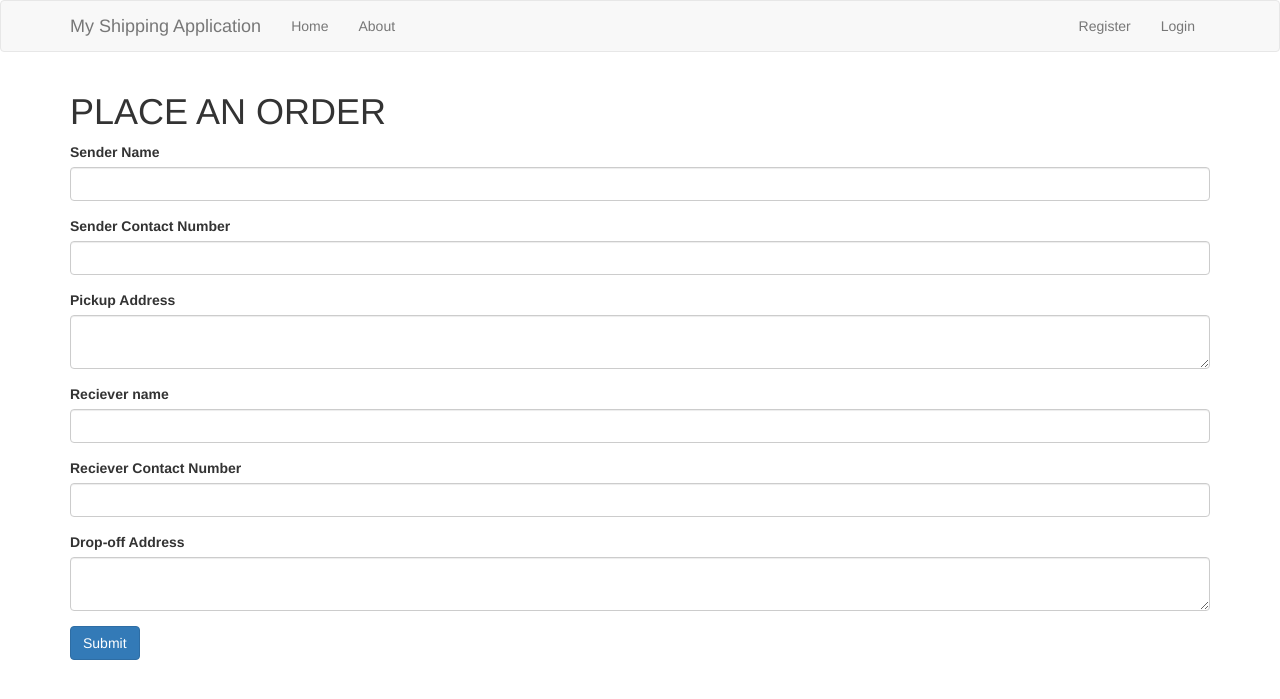
After one commit to mohdmulla/shipping-application-, a Flask app: page /new_order in a window 1280 px wide. The commit adds this page. Shown: the top 699 px of the page. Run offline with Flask 2, Linux system fonts and the light colour scheme; tables that the repository leaves empty or names only in its code hold one stand-in row (values such as "Sample post"); some libraries are stand-ins or nearby versions.

Commit message:
new updates

```diff
--- a/app.py
+++ b/app.py
@@ -28,6 +28,7 @@ def hello_world():
 def about():
     return render_template('about.html')
 
+#register form class
 class Registerform(Form):
     name = StringField('Name', [validators.length(min=1,max=50)])
     username = StringField('Username', [validators.length(min=4,max=25)])
@@ -117,6 +118,7 @@ def is_logged_in(f):
 
 #logout
 @app.route('/logout')
+@is_logged_in
 def logout():
     session.clear()
     flash('You are now logged out','success')
@@ -126,17 +128,90 @@ def logout():
 @app.route('/Dashboard')
 @is_logged_in
 def dashboard():
-    return render_template('Dashboard.html')
+    #create cursor
+    cur = mysql.connection.cursor()
+
+    # show pending orders
+    result = cur.execute("Select * from orders where status = 'pending'")
+    orders = cur.fetchall()
+    if result>0:
+        return render_template('Dashboard.html', orders=orders)
+    else:
+        msg = " NO ORDERS PLACED"
+        return render_template('Dashboard.html', msg=msg)
+
+    # close connection
+    cur.close()
+
+
+# order form class
+class Orderform(Form):
+    pick_cname = StringField('Sender Name', [validators.length(min=1, max=30)])
+    pick_tel = StringField('Sender Contact Number ', [validators.length(min=7, max=15)])
+    pick_address = TextAreaField('Pickup Address', [validators.length(min=7, max=50)])
+    drop_cname = StringField('Reciever name ', [validators.length(min=1, max=30)])
+    drop_tel = StringField('Reciever Contact Number ', [validators.length(min=7, max=15)])
+    drop_address = TextAreaField('Drop-off Address', [validators.length(min=7, max=50)])
+
+@app.route('/new_order', methods=['GET','POST'])
+def neworder():
+    form = Orderform(request.form)
+    if request.method == 'POST' and form.validate():
+        pick_cname = form.pick_cname.data
+        pick_tel = form.pick_tel.data
+        pick_address = form.pick_address.data
+        drop_cname = form.drop_cname.data
+        drop_tel = form.drop_tel.data
+        drop_address = form.drop_address.data
+
+        #create cursor
+        cur = mysql.connection.cursor()
+
+        #execute cursor
+        cur.execute("insert into orders(pick_cname,pick_tel,pick_address,drop_cname,drop_tel,drop_address) VALUES(%s,%s,%s,%s,%s,%s)",(pick_cname,pick_tel,pick_address,drop_cname,drop_tel,drop_address))
+#new update use = session['username']
+
+        #commit to db
+        mysql.connection.commit()
+
+        #close
+        cur.close()
+
+        flash('ORDER PLACED SUCCESSFULLY, ONE OF OUR AGENTS WILL CALL BACK TO VERIFY','SUCCESS')
+
+        return redirect(url_for('dashboard'))
+    return render_template('new_order.html',form=form)
+
 
 @app.route('/orders')
 @is_logged_in
 def orders():
-    return render_template('orders.html', clients=clients)
+    # create cursor
+    cur = mysql.connection.cursor()
 
-@app.route('/order/<string:id>/')
+    # show orders
+    result = cur.execute("Select * from orders")
+    orders = cur.fetchall()
+    if result > 0:
+        return render_template('orders.html', orders=orders)
+    else:
+        msg = " NO ORDERS PLACED"
+        return render_template('orders.html', msg=msg)
+
+    # close connection
+    cur.close()
+
+@app.route('/order/<string:orderno>/')
 @is_logged_in
-def order(id):
-    return render_template('order.html', id=id)
+def order(orderno):
+    # create cursor
+    cur = mysql.connection.cursor()
+
+    # show orders
+    result = cur.execute("Select * from orders where orderno = %s",[orderno])
+    order = cur.fetchone()
+
+    return render_template('order.html', order=order)
 
 
 if __name__ == '__main__':
--- a/templates/includes/_navbar.html
+++ b/templates/includes/_navbar.html
@@ -17,8 +17,8 @@
 
           <ul class="nav navbar-nav navbar-right">
             {% if session.logged_in %}
-              <li><a class="nav-link" href="/orders">Orders</a></li>
-              <li><a href="/dashboard">Dashboard</a></li>
+              <li><a class="nav-link" href="/orders">Manage Orders</a></li>
+              <li><a href="/Dashboard">Dashboard</a></li>
               <li><a href="/logout">Logout</a></li>
             {% else %}
               <li><a href="/register">Register</a></li>
--- /dev/null
+++ b/templates/new_order.html
@@ -0,0 +1,29 @@
+{% extends 'layout.html' %}
+
+{% block body %}
+
+<h1>PLACE AN ORDER</h1>
+{% from "includes/_formhelpers.html" import render_field %}
+
+<form method="POST" action="">
+    <div class="form-group">
+        {{render_field(form.pick_cname, class="form-control")}}
+    </div>
+    <div class="form-group">
+        {{render_field(form.pick_tel, class="form-control")}}
+    </div>
+    <div class="form-group">
+        {{render_field(form.pick_address, class="form-control")}}
+    </div>
+    <div class="form-group">
+        {{render_field(form.drop_cname, class="form-control")}}
+    </div>
+    <div class="form-group">
+        {{render_field(form.drop_tel, class="form-control")}}
+    </div>
+    <div class="form-group">
+        {{render_field(form.drop_address, class="form-control")}}
+    </div>
+    <p><input type ="submit" class="btn btn-primary" value="Submit"></p>
+</form>
+{% endblock %}
```
Also changed, not shown: templates/Dashboard.html (+34 -0 lines), templates/order.html (+12 -1 lines), templates/orders.html (+5 -2 lines).
